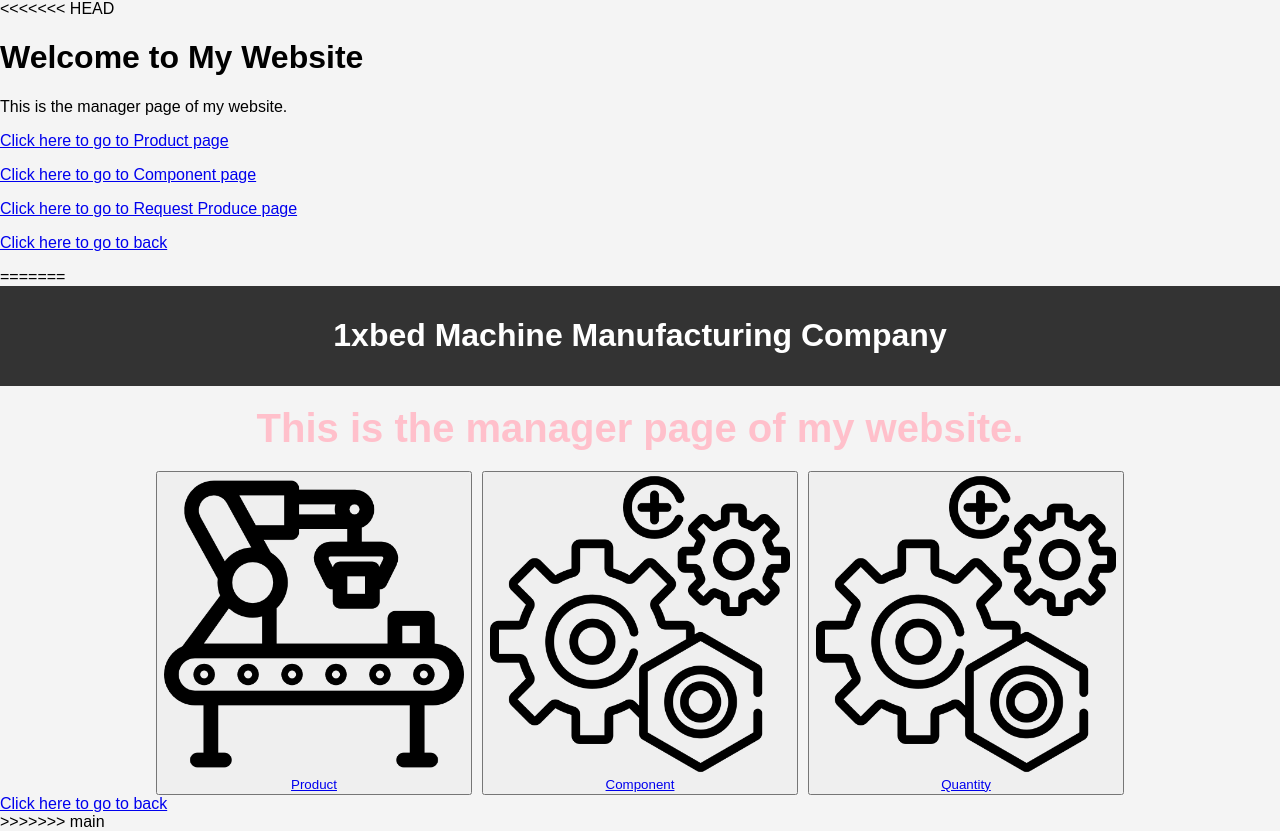
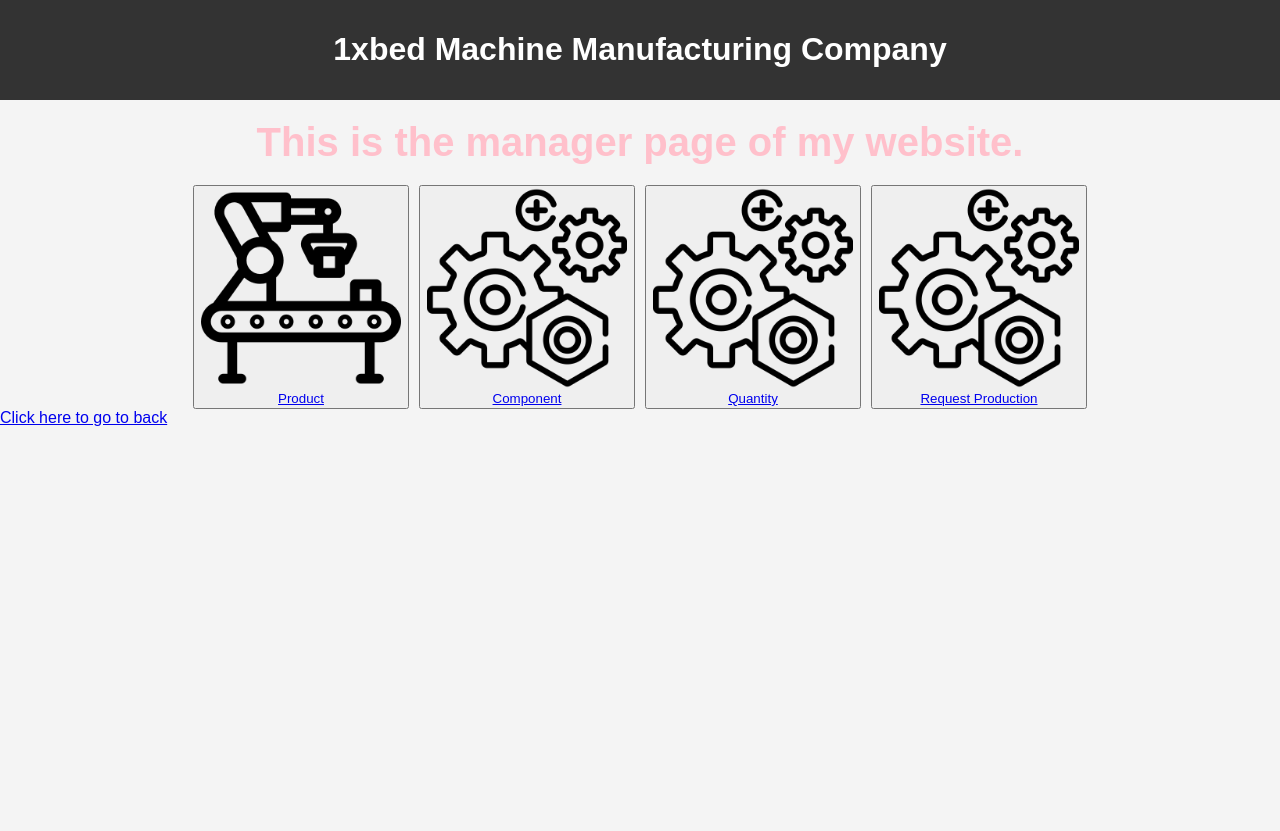
Before and after one commit to minhviet21/MachineAssemblyManagementWeb, a Django app: page /manager in a window 1280 px wide. After the commit the page ends 426 px from the top, so only its background shows below. Run offline with Django 5.2, Linux system fonts and the light colour scheme.

Commit message:
refactor

```diff
--- a/myproject/templates/myproject/manager.html
+++ b/myproject/templates/myproject/manager.html
@@ -8,19 +8,6 @@
     <link rel="stylesheet" href="{% static 'css/welcomepage.css' %}">
 </head>
 <body>
-
-<<<<<<< HEAD
-    <h1>Welcome to My Website</h1>
-
-    <p>This is the manager page of my website.</p>
-
-    <!-- Link to another page -->
-    <p><a href="manager/product">Click here to go to Product page</a></p>
-    <p><a href="manager/component">Click here to go to Component page</a></p>
-    <p><a href="manager/request_production">Click here to go to Request Produce page</a></p>
-    <p><a href="{% url 'homepage' %}">Click here to go to back</a></p>
-
-=======
     <header>
         <h1>1xbed Machine Manufacturing Company</h1>
     </header>
@@ -29,29 +16,36 @@
     <button><a
     href="manager/product">
         <img src="{% static 'img/product.png' %}"
-        width="300"
-        height="300" >
+        width="200"
+        height="200" >
         <br>
         Product
     </a></button>
     <button><a
         href="manager/component">
             <img src="{% static 'img/component.png' %}"
-            width="300"
-            height="300" >
+            width="200"
+            height="200" >
             <br>
             Component
     </a></button>
     <button><a
         href="manager/quantity">
             <img src="{% static 'img/component.png' %}"
-            width="300"
-            height="300" >
+            width="200"
+            height="200" >
             <br>
             Quantity
     </a></button>
+    <button><a
+        href="manager/request_production">
+            <img src="{% static 'img/component.png' %}"
+            width="200"
+            height="200" >
+            <br>
+            Request Production
+    </a></button>
     </div>
     <div><a href="{% url 'homepage' %}">Click here to go to back</a></div>
->>>>>>> main
 </body>
 </html>
--- a/myproject/templates/myproject/quantity/main.html
+++ b/myproject/templates/myproject/quantity/main.html
@@ -15,7 +15,6 @@
 {% if list_quantity %}
     <table border="1">
         <tr>
-            <th></th>
             <th>Component Type</th>
             <th>Now</th>
             <th>Supplying</th>
@@ -24,7 +23,6 @@
         </tr>
     {% for component in list_quantity %}
         <tr>
-            <th></th>
             <td>{{ component.component_type }}</td>
             <td>{{ component.now }}</td>
             <td>{{ component.supplying }}</td>
--- a/myproject/templates/myproject/supply/main.html
+++ b/myproject/templates/myproject/supply/main.html
@@ -15,13 +15,11 @@
 {% if list_quantity %}
     <table border="1">
         <tr>
-            <th></th>
             <th>Component Type</th>
             <th>Need to send</th>
         </tr>
     {% for component in list_quantity %}
         <tr>
-            <th></th>
             <td>{{ component.component_type }}</td>
             <td>{{ component.supplying }}</td>
 
```
Also changed, not shown: myproject/templates/myproject/staff.html (+17 -22 lines), db.sqlite3, myproject/views.py (line endings or trailing spaces).
